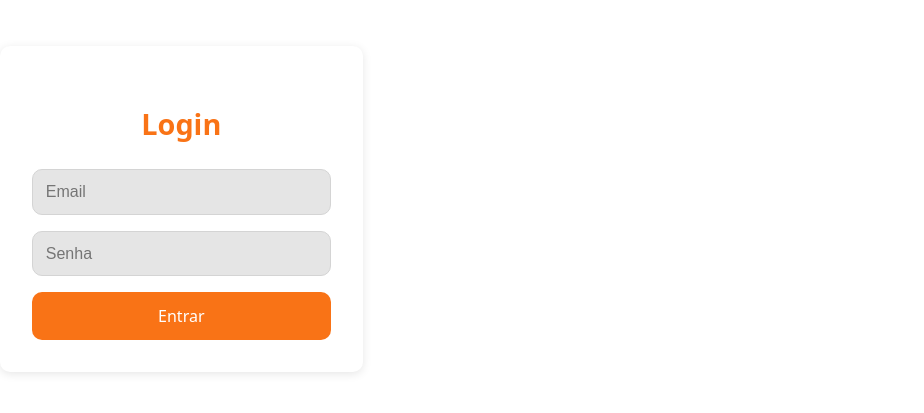
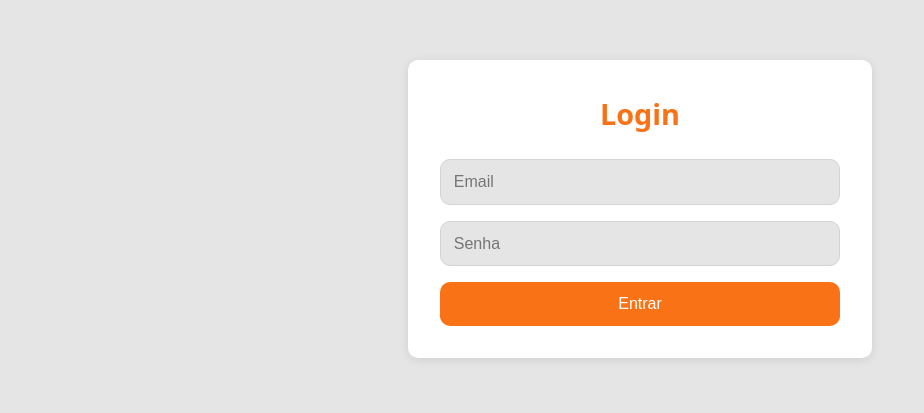
Before and after one commit to L-Marcel/hakai, a React (Vite) app in the folder frontend/: page /login in a window 1280 px wide. Shown: the part 191-604 px from the top of the page, without its empty margins (0-924 px from the left). Built offline with nearby package versions, Linux system fonts and the light colour scheme.

Commit message:
[chore] Limpando estilos desnecessários

```diff
--- a/frontend/src/pages/Login/index.module.scss
+++ b/frontend/src/pages/Login/index.module.scss
@@ -1,7 +1,6 @@
 .container {
     width: 100%;
     max-width: 400px;
-    margin: 100px auto;
     padding: 2rem;
     background-color: $white;
     box-shadow: 0 2px 10px rgba(0, 0, 0, 0.1);
--- a/frontend/src/styles/global.scss
+++ b/frontend/src/styles/global.scss
@@ -4,71 +4,34 @@
   font-family: system-ui, Avenir, Helvetica, Arial, sans-serif;
   line-height: 1.5;
   font-weight: 400;
-
-  color-scheme: light dark;
-  color: $gray-200;
-  background-color: $gray-800;
-
+  color-scheme: light;
+  color: $gray-600;
+  background-color: $gray-200;
   font-synthesis: none;
   text-rendering: optimizeLegibility;
   -webkit-font-smoothing: antialiased;
   -moz-osx-font-smoothing: grayscale;
 }
 
-a {
-  font-weight: 500;
-  color: $purple-500;
-  text-decoration: inherit;
-}
-
-a:hover {
-  color: $purple-600;
+* {
+  margin: 0;
+  padding: 0;
 }
 
 body {
   margin: 0;
   display: flex;
-  place-items: center;
+  justify-content: center;
+  align-items: center;
   min-width: 320px;
   min-height: 100vh;
-}
 
-h1 {
-  font-size: 3.2em;
-  line-height: 1.1;
-}
-
-button {
-  border-radius: 8px;
-  border: 1px solid transparent;
-  padding: 0.6em 1.2em;
-  font-size: 1em;
-  font-weight: 500;
-  font-family: inherit;
-  background-color: #1a1a1a;
-  cursor: pointer;
-  transition: border-color 0.25s;
-}
-
-button:hover {
-  border-color: $purple-500;
-}
-
-button:focus, button:focus-visible {
-  outline: 4px auto -webkit-focus-ring-color;
-}
-
-@media (prefers-color-scheme: light) {
-  :root {
-    color: $gray-800;
-    background-color: $white;
-  }
-
-  a:hover {
-    color: $purple-400;
-  }
-
-  button {
-    background-color: $gray-100;
+  > div {
+    margin: 0;
+    display: flex;
+    width: 100%;
+    height: 100vh;
+    justify-content: center;
+    align-items: center;
   }
 }
```
